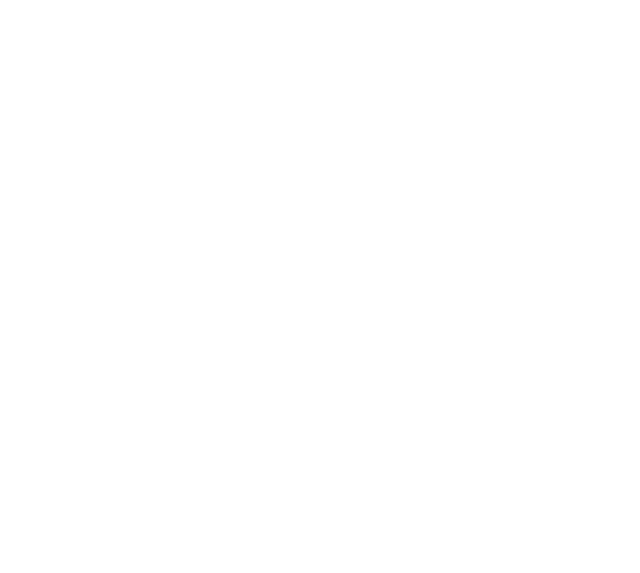
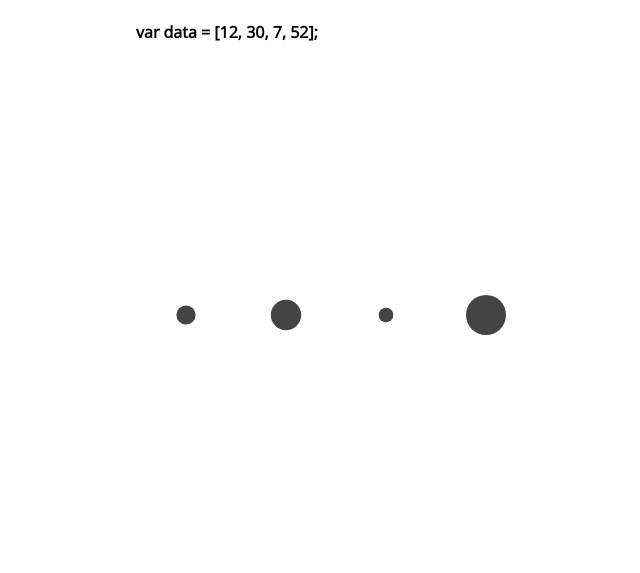
Before and after one commit to victormejia/d3-punchcard, a website: page app/data-join/index.html in a window 1280 px wide. Shown: the whole page, without its empty margins (44-684 px from the left). Drawn offline with nearby package versions, Linux system fonts and the light colour scheme.

Commit message:
adding data join example

```diff
--- a/app/data-join/circles.js
+++ b/app/data-join/circles.js
@@ -7,9 +7,21 @@
       .attr('width', 500)
       .attr('height', 500);
 
+  var radiusScale = d3.scale.sqrt()
+    .domain([0, d3.max(data)])
+    .range([0, 20])
+
   svg.selectAll('circle')
     .data(data)
     .enter()
     .append('circle')
+      .attr('class', 'circle')
+      .attr('cx', function (d, i) {
+        return i * 100 + 50;
+      })
+      .attr('cy', 250)
+      .attr('r', function(d) {
+        return radiusScale(d);
+      });
 
 }());
--- a/app/data-join/index.html
+++ b/app/data-join/index.html
@@ -10,6 +10,8 @@
 
 
   <div class="container">
+    <h4>var data = [12, 30, 7, 52];</h4>
+    <div class="viz"></div>
   </div>
 
   <script src="../lib/d3.min.js"></script>
--- a/app/js/punchcard-complete.js
+++ b/app/js/punchcard-complete.js
@@ -42,9 +42,9 @@
       return d[2];
     });
 
-    var r = d3.scale.linear()
+    var r = d3.scale.sqrt()
       .domain([0, maxR])
-      .range([0, 12])
+      .range([0, 11])
 
     // setup axis
     var xAxis = d3.svg.axis()
--- a/app/js/punchcard.js
+++ b/app/js/punchcard.js
@@ -53,10 +53,9 @@
       return d[2];
     });
 
-    // setup linear scale
+    // setup a sqrt scale
     // input values are [0, maxCommits]
-    // output values are [0, 12] (arbitrary max radius)
-
+    // output values are [0, 11] (arbitrary max radius)
 
 
 
```
